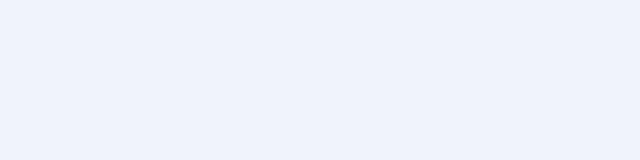
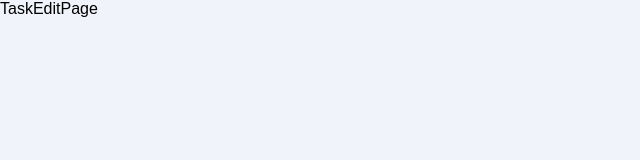
Before and after one commit to juanjacoboviera/workforce-manager, a React (Create React App) app: page /user/1/task/1/edit in a window 1280 px wide. Before the commit this address had no page. Shown: the top 160 px of the page, without its empty margins (0-640 px from the left). Built offline with nearby package versions, Linux system fonts and the light colour scheme.

Commit message:
create TaskEditPage component and create component routes

```diff
--- a/src/App.js
+++ b/src/App.js
@@ -5,6 +5,7 @@ import {BrowserRouter, Routes, Route, json} from 'react-router-dom'
 import ProfilePage from './components/ProfilePage';
 import {EmployeeContextProvider} from './storage/EmployeeContext';
 import ProfileEditPage from './components/ProfileEditPage';
+import TaskEditPage from './components/TaskEditPage';
 
 function App() {
 
@@ -16,6 +17,7 @@ function App() {
     <Route exact path="/" element={<Dashboard/>}/>
     <Route exact path="/user/:profileId" element={<ProfilePage/>}/>
     <Route exact path="/user/:profileId/edit" element={<ProfileEditPage/>}/>
+    <Route exact path="/user/:profileId/task/:taskId/edit" element={<TaskEditPage/>}/>
     </Routes>
     </BrowserRouter>
     </EmployeeContextProvider>
--- a/src/components/ProfilePage.js
+++ b/src/components/ProfilePage.js
@@ -88,7 +88,7 @@ useEffect(() => {
           <h2>Employee Tasks</h2>
           </div>
           <div className='task__cardContainer'>
-          {employee && employee.tasks.map(task => <Task  key={task.id} task={task} setUpdateTask={setUpdateTask} setClicked={setClicked}/>)}
+          {employee && employee.tasks.map(task => <Task  key={task.id} task={task} setUpdateTask={setUpdateTask} setClicked={setClicked} employee={employee}/>)}
           </div>
         </div>
       </main>
--- a/src/components/Task.js
+++ b/src/components/Task.js
@@ -5,9 +5,10 @@ import { faEdit } from "@fortawesome/free-solid-svg-icons"
 import { useState, useEffect } from 'react';
 import Tippy from '@tippyjs/react';
 import 'tippy.js/dist/tippy.css';
+import {Link} from 'react-router-dom'
 
 
-const Task = ({task, setUpdateTask, setClicked}) => {
+const Task = ({task, setUpdateTask, setClicked, employee}) => {
   const [isChecked, setIsChecked] = useState(task.completed);
 
 
@@ -45,7 +46,7 @@ const Task = ({task, setUpdateTask, setClicked}) => {
         </div> : null }
         </div>
         <Tippy  content="Edit Task">
-        <button className='allpurpose__btn'> <FontAwesomeIcon icon={faEdit} style={{color: '#c3bef0'}}/></button>
+      <Link to={`/user/${employee.firstName}-${employee.lastName}/task/${task.id}/edit`}><button className='allpurpose__btn'> <FontAwesomeIcon icon={faEdit} style={{color: '#c3bef0'}}/></button></Link>
         </Tippy>
         </div>
     </div>
--- /dev/null
+++ b/src/components/TaskEditPage.js
@@ -0,0 +1,9 @@
+import React from 'react'
+
+const TaskEditPage = () => {
+  return (
+    <div>TaskEditPage</div>
+  )
+}
+
+export default TaskEditPage
```
